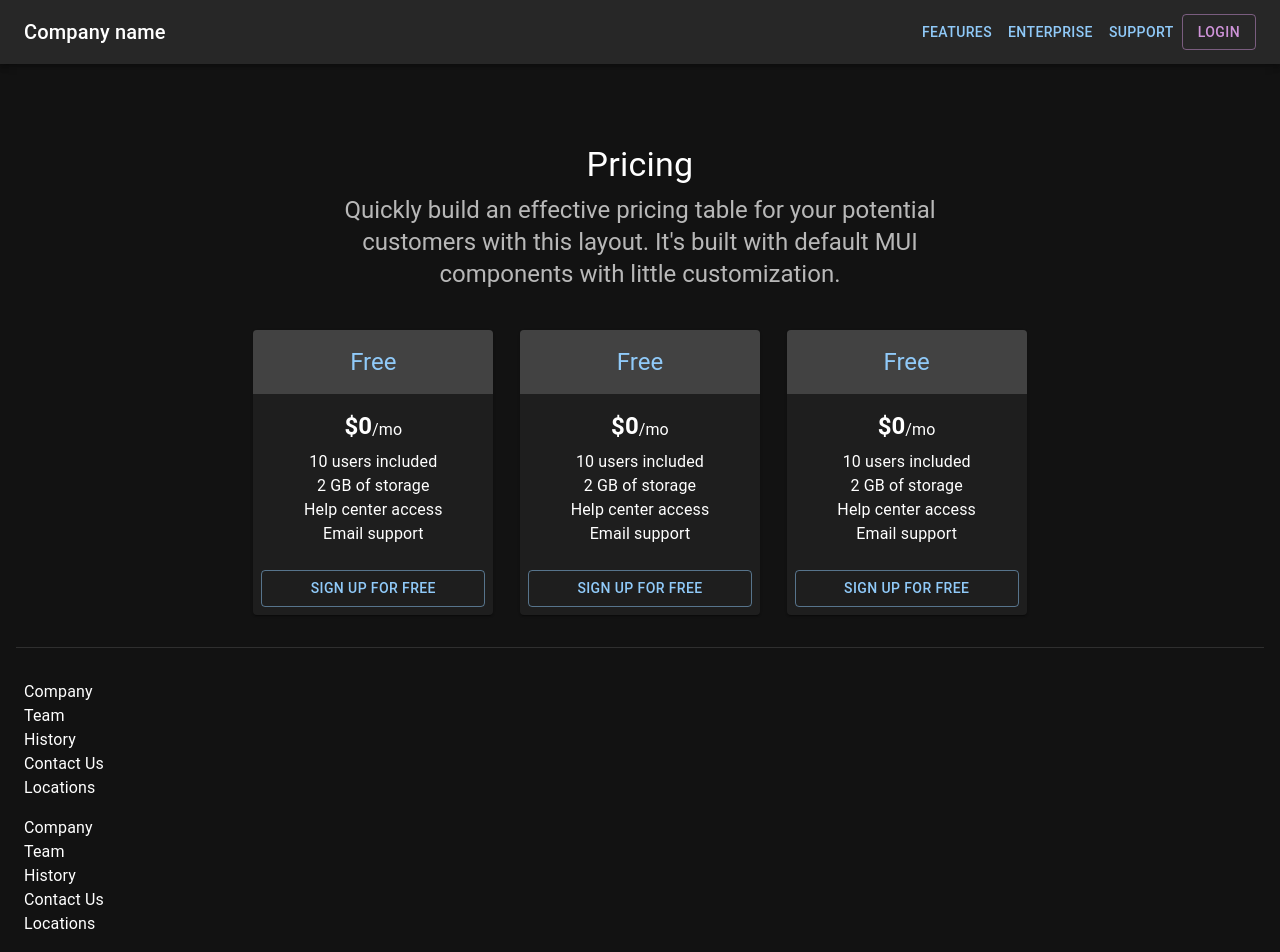
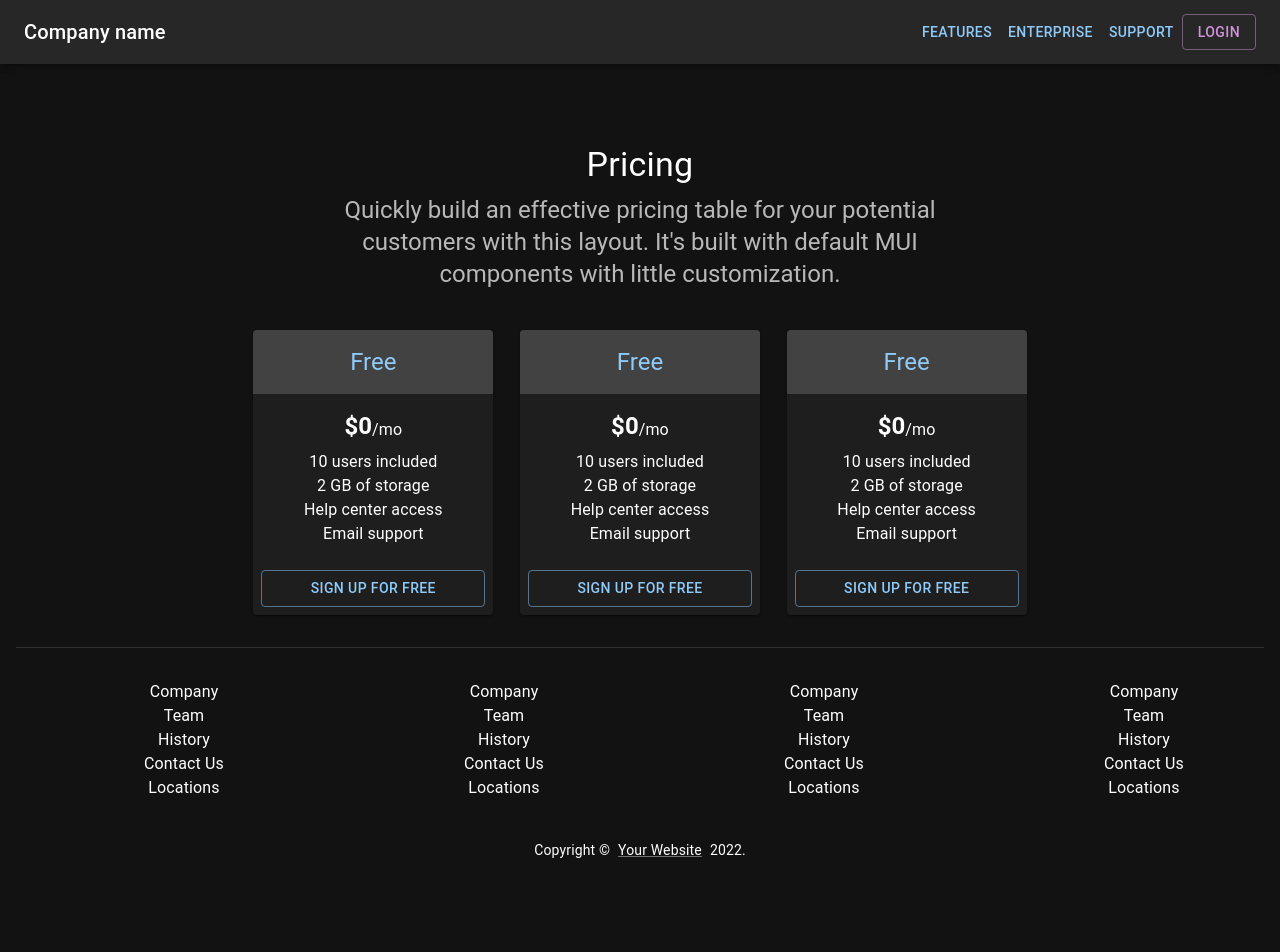
Before and after one commit to k4-100/mui-tutorial, a React (Create React App) app: page / in a window 1280 px wide. Shown: the top 952 px of the page. After the commit the page ends 884 px from the top, so only its background shows below. Built offline with nearby package versions, Linux system fonts and the light colour scheme.

Commit message:
improved footer

```diff
--- a/src/App.js
+++ b/src/App.js
@@ -95,12 +95,13 @@ const CustomCard = () => {
 const CustomList = () => {
   return (
     <Grid
+      // xs={1}
+      container
       item
-      xs={1}
-      container
       columns={{ xs: 1 }}
       sx={{
         mb: 2,
+        flex: 1,
       }}
     >
       <Grid item xs={1}>
@@ -198,9 +199,16 @@ export default function App() {
       />
       <Grid
         container
-        columns={{ xs: 3 }}
         sx={{
           mx: 3,
+          flexDirection: {
+            xs: "column",
+            sm: "row",
+          },
+          flexGrow: 1,
+          "& > *": {
+            textAlign: "center",
+          },
         }}
       >
         <CustomList />
```
